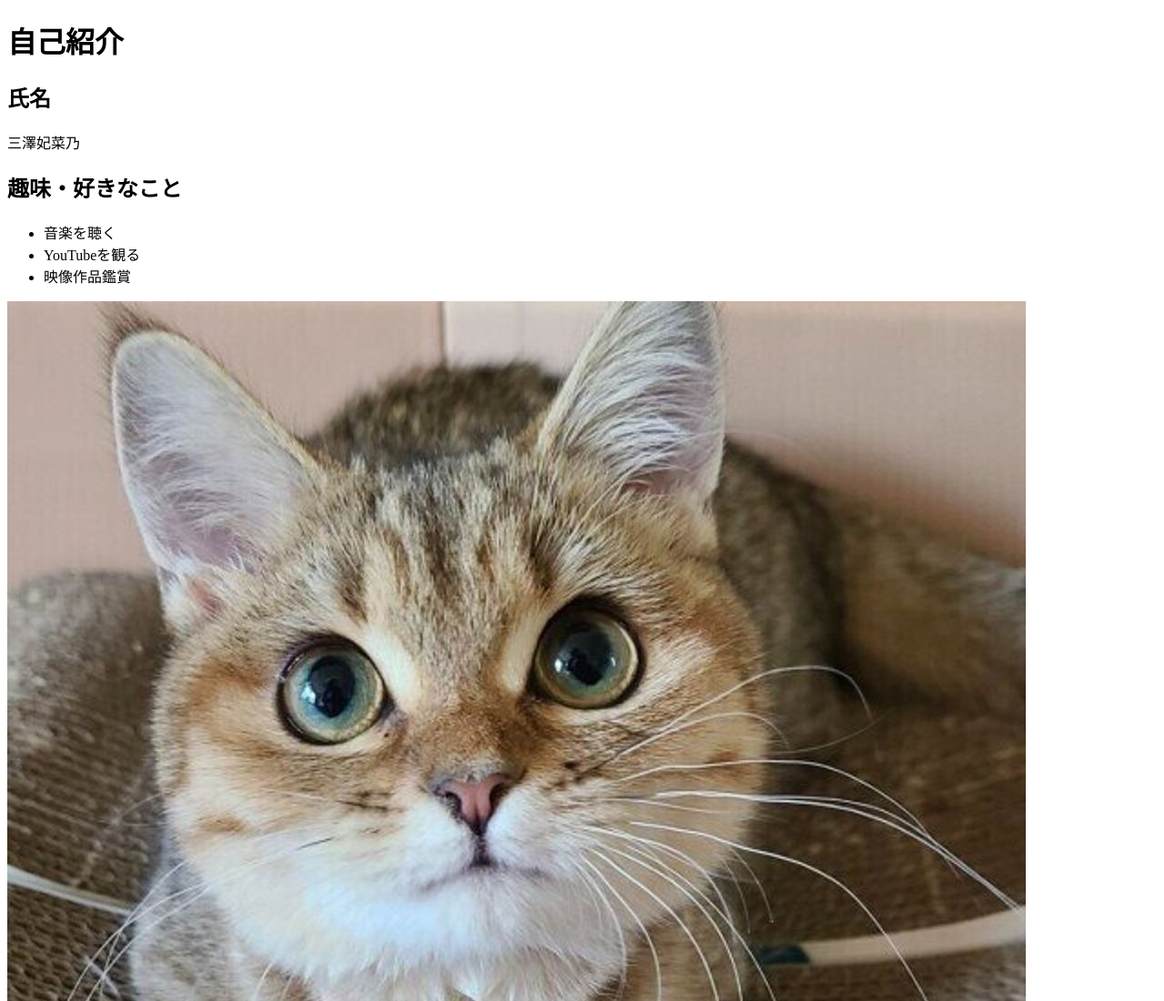
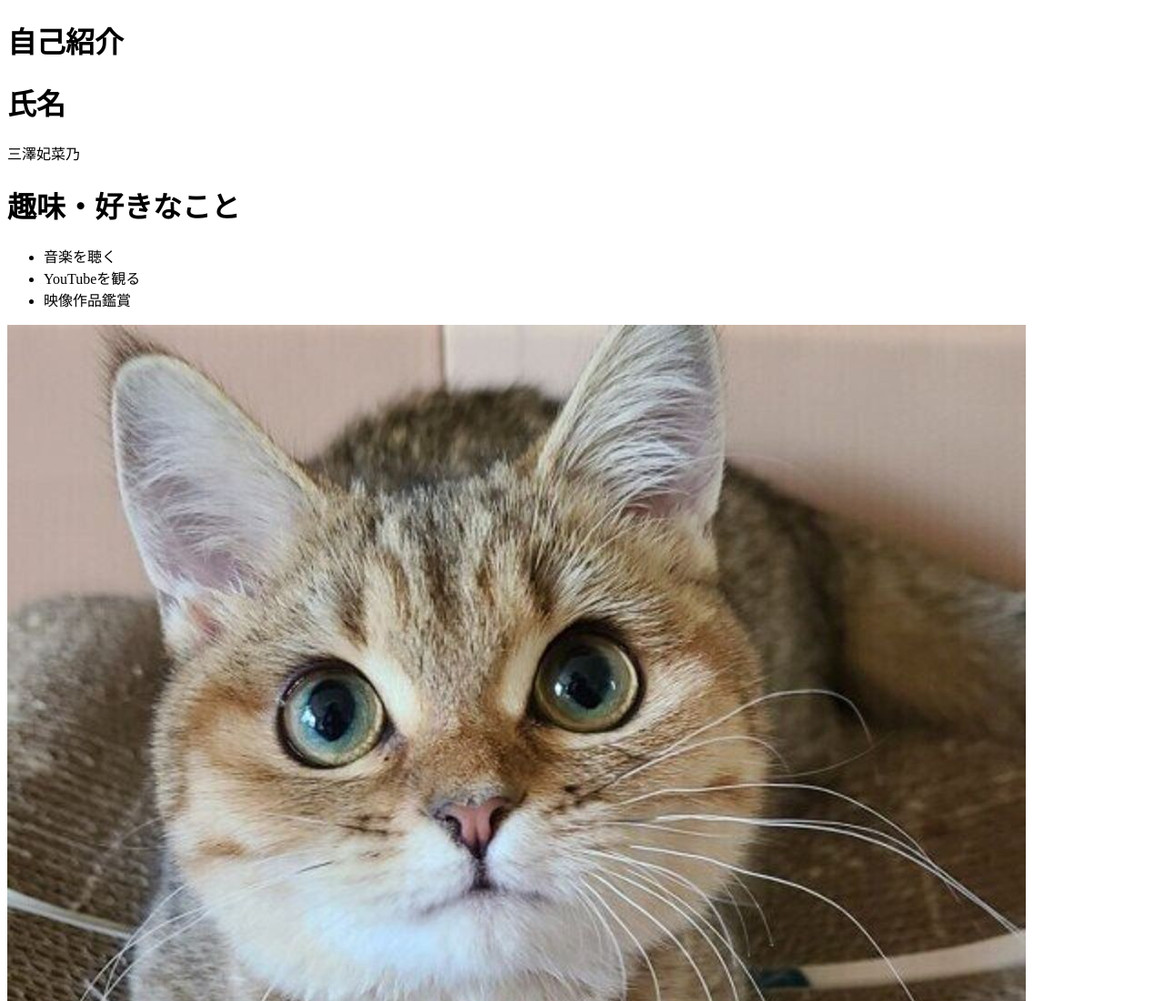
Before and after one commit to h26n03m20/WebDesign-Task, a plain HTML site: page profile/index.html in a window 1280 px wide. Shown: the top 1100 px of the page at 91% size. Drawn offline with Linux system fonts and the light colour scheme.

Commit message:
プロフィールを修正

```diff
--- a/profile/index.html
+++ b/profile/index.html
@@ -7,12 +7,12 @@
     <body>
     <h1>自己紹介</h1>
         <!-- 見出し1 -->
-    <h2>氏名</h2>
+    <h1>氏名</h1>
     <p>三澤妃菜乃</p>
         <!--見出し1-->
-    <h2>趣味・好きなこと</h2>
+    <h1>趣味・好きなこと</h1>
     <ul>
-        <li><a>音楽を聴く</a></li>
+        <li>音楽を聴く</li>
         <li>YouTubeを観る</li>
         <li>映像作品鑑賞</li>
     </ul>
```
